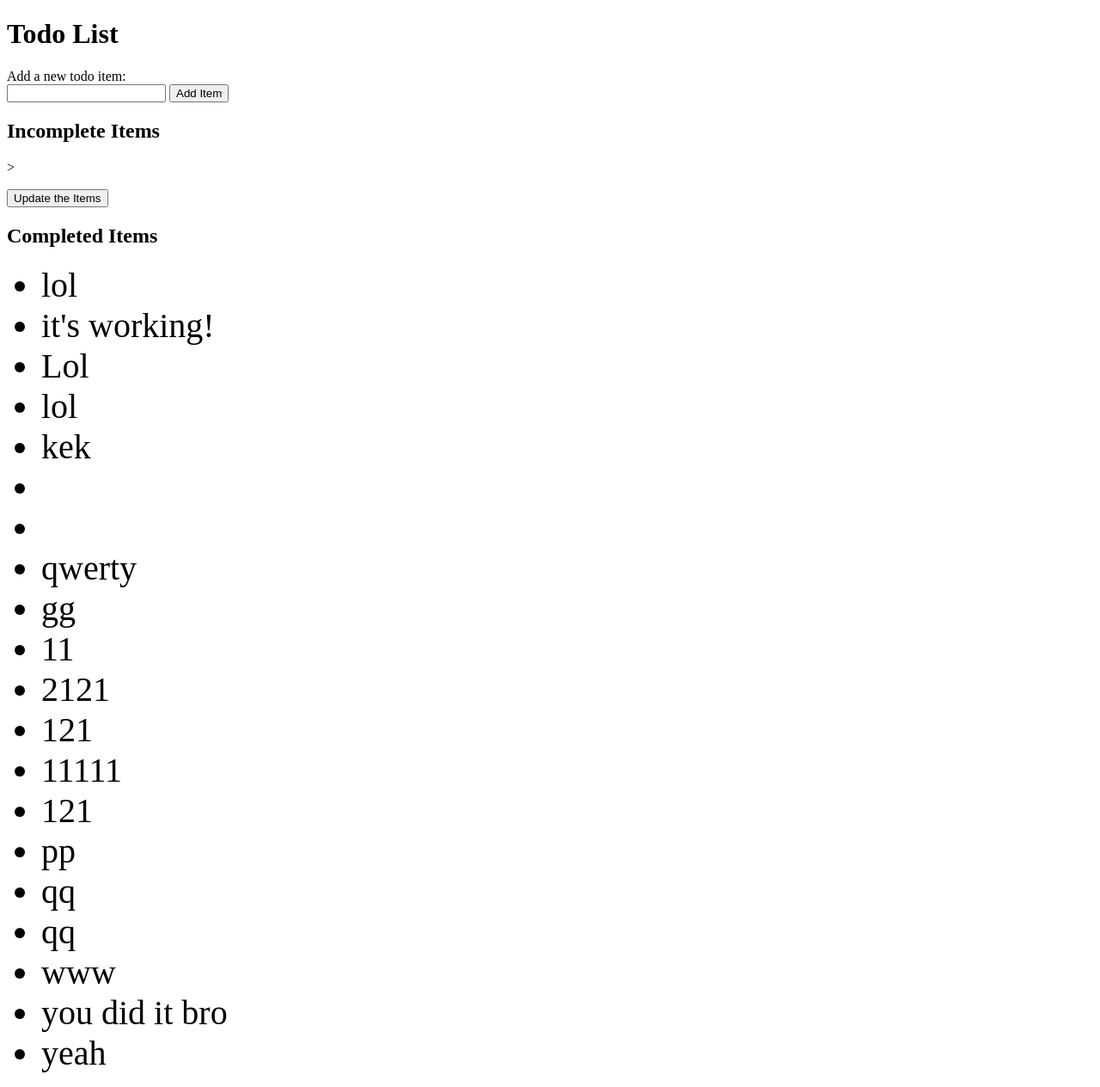
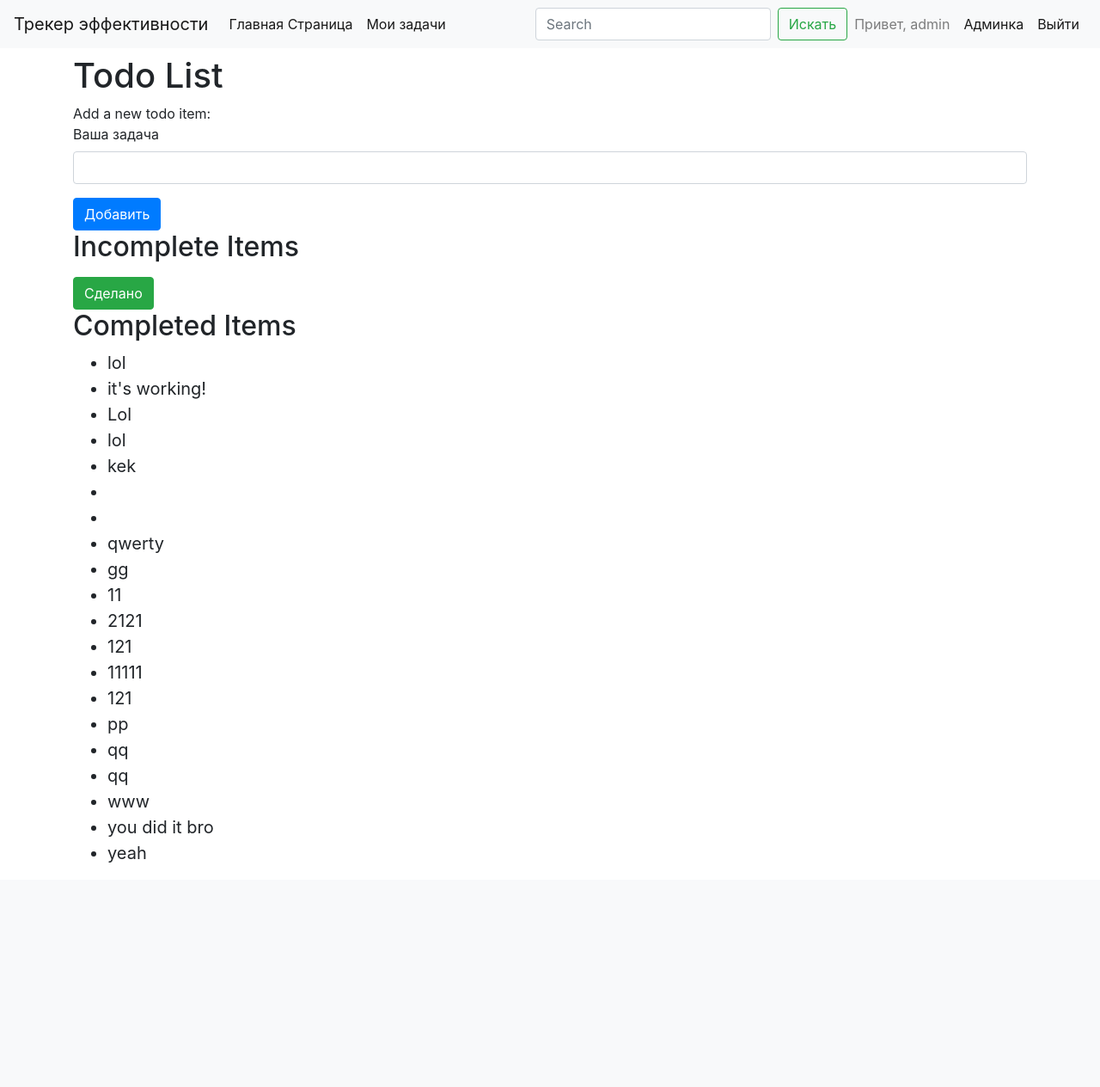
Before and after one commit to RicharSte/effect_tracer, a Flask app: page /main_app/ in a window 1280 px wide. Shown: the whole page at 86% size. After the commit the page ends 1003 px from the top, so only its background shows below. Run offline with Flask 2, Linux system fonts and the light colour scheme; a user stored in the database is signed in; data comes from the database, SQL or seed files in the repository; both versions use the stored data as it was after the commit; some libraries are stand-ins or nearby versions.

Commit message:
Добавленна форма для добавления задач

```diff
--- /dev/null
+++ b/webapp/main_app/forms.py
@@ -0,0 +1,8 @@
+from flask_wtf import FlaskForm
+from wtforms import StringField, SubmitField, HiddenField
+from wtforms.validators import DataRequired
+
+class TodoForm(FlaskForm):
+    task = StringField('Ваша задача', validators=[DataRequired()], render_kw={"class":"form-control"})
+    add_button = SubmitField('Добавить',  render_kw={"class":"btn btn-primary"})
+    success_button = SubmitField('Сделано', render_kw={"class":"btn btn-success"})
--- a/webapp/main_app/views.py
+++ b/webapp/main_app/views.py
@@ -1,34 +1,44 @@
 from flask import Blueprint ,render_template, flash, redirect, request, url_for
+
 from webapp import db
+from webapp.main_app.forms import TodoForm
 from webapp.main_app.models import Todo
 
 blurptint = Blueprint('main_app', __name__, url_prefix='/main_app')
 
+
 @blurptint.route('/')
 def index():
+    todo_form = TodoForm()
     incomplete = Todo.query.filter_by(Done=False).all()
     complete = Todo.query.filter_by(Done=True).all()
-    return render_template('main_app/index.html', incomplete=incomplete, complete=complete)
+    return render_template('main_app/index.html', incomplete=incomplete, complete=complete, form=todo_form)
 
 
 @blurptint.route('/add', methods=['POST'])
 def add():
-    todo = Todo(text=request.form['todoitem'], Done=False)
+    todo_form = TodoForm()
+    todo = Todo(text=request.form['task'], Done=False)
     db.session.add(todo)
     db.session.commit()
 
-    return redirect(url_for('main_app.index'))
+    return redirect(url_for('main_app.index', form=todo_form))
 
 @blurptint.route('/update', methods=['POST'])
 def update():
+    todo_form = TodoForm()
     ids = []
+    print(request.form)
     dict_of_ids = request.form
     for id in dict_of_ids:
-        ids.append(int(id))
+        try:
+            ids.append(int(id))
+        except ValueError:
+            pass
 
     for number in ids:
         todo = Todo.query.filter_by(id=number).first()
         todo.Done = True
         db.session.commit()
 
-    return(redirect(url_for('main_app.index')))
+    return(redirect(url_for('main_app.index', form=todo_form)))
--- a/webapp/templates/main_app/index.html
+++ b/webapp/templates/main_app/index.html
@@ -1,33 +1,31 @@
-<!DOCTYPE html>
-<html lang="en">
-<head>
-    <meta charset="UTF-8">
-    <title>Todo App</title>
-</head>
-<body>
+{% extends 'base.html' %}
+{% block content%}
     <h1>Todo List</h1>
     <div>Add a new todo item:
         <form action="{{  url_for('main_app.add') }}" method="POST">
-            <input type="text" name="todoitem">
-            <input type="submit" value="Add Item">
+            {{ form.hidden_tag()}}
+            <div class="form-group">
+                {{ form.task.label }}
+                {{ form.task()}}
+            </div>
+            {{ form.add_button() }}
         </form>
     </div>
     <div>
         <h2>Incomplete Items</h2>
-        <form action="{{  url_for('main_app.update') }}" method="POST">>
+        <form action="{{  url_for('main_app.update') }}" method="POST">
             <ul>
                 {% for todo in incomplete %}
                 <li style='front-size: 30pt'><input name=' {{ todo.id }}' type='checkbox'> {{todo.text}}</li>
                 {% endfor %}
             </ul>
-            <input type='submit' value='Update the Items'>
+            {{ form.success_button() }}
         </form>
         <h2>Completed Items</h2>
         <ul>
             {% for todo in complete %}
-            <li style="font-size: 30pt">{{ todo.text }}</li>
+            <li style="font-size: 15pt">{{ todo.text }}</li>
             {% endfor %}
         </ul>
     </div>
-</body>
-</html>
+{% endblock%}
--- a/webapp/templates/menu.html
+++ b/webapp/templates/menu.html
@@ -9,6 +9,11 @@
       <li class="nav-item active">
         <a class="nav-link" href="/">Главная Страница</a>
       </li>
+      {% if current_user.is_authenticated %}
+      <li class="nav-item active">
+        <a class="nav-link" href="{{ url_for('main_app.index')}}">Мои задачи</a>
+      </li>
+      {% endif %}
     </ul>
     <form class="form-inline my-2 my-lg-0">
       <input class="form-control mr-sm-2" type="search" placeholder="Search" aria-label="Search">
```
Also changed, not shown: webapp.db.
